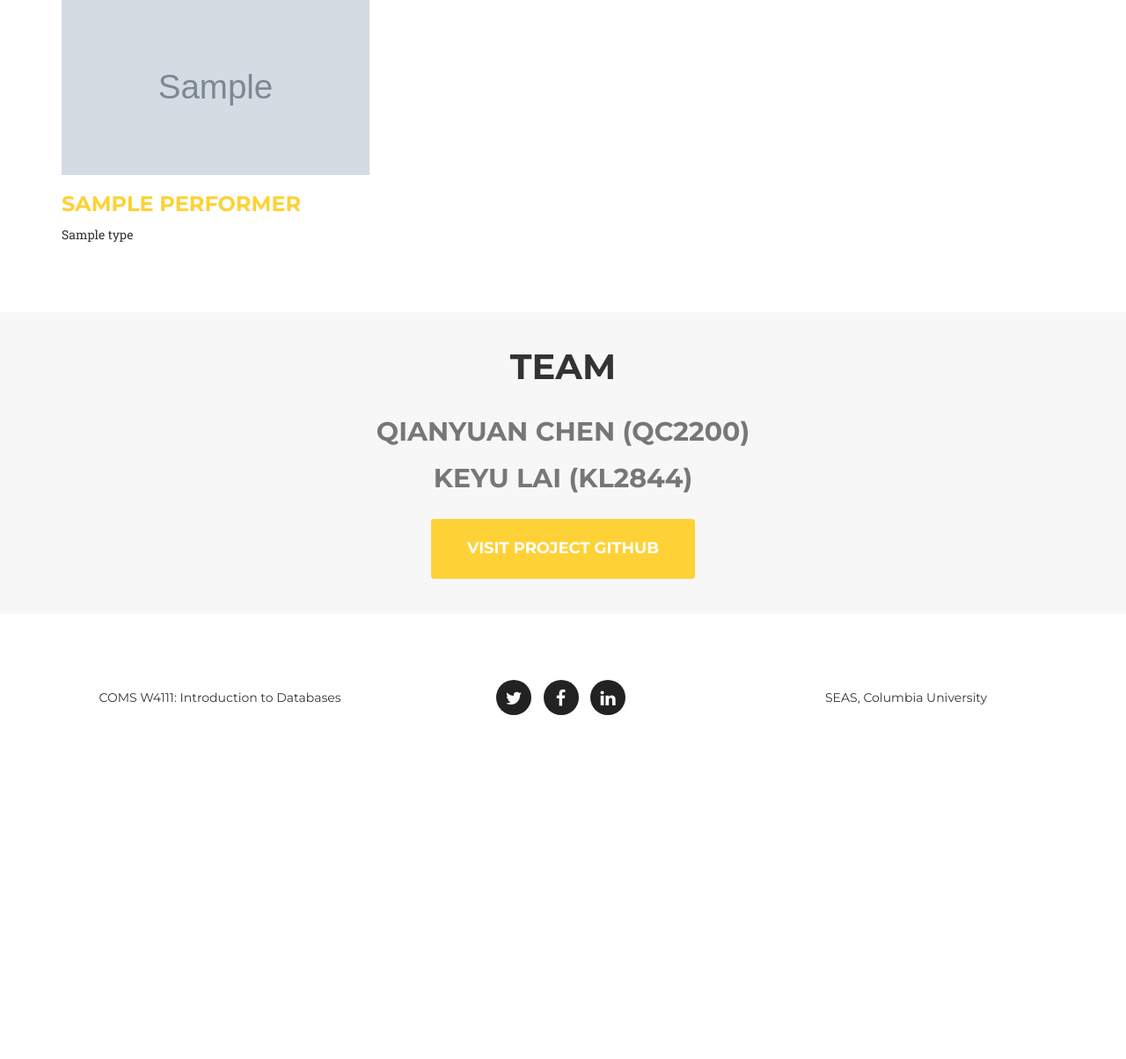
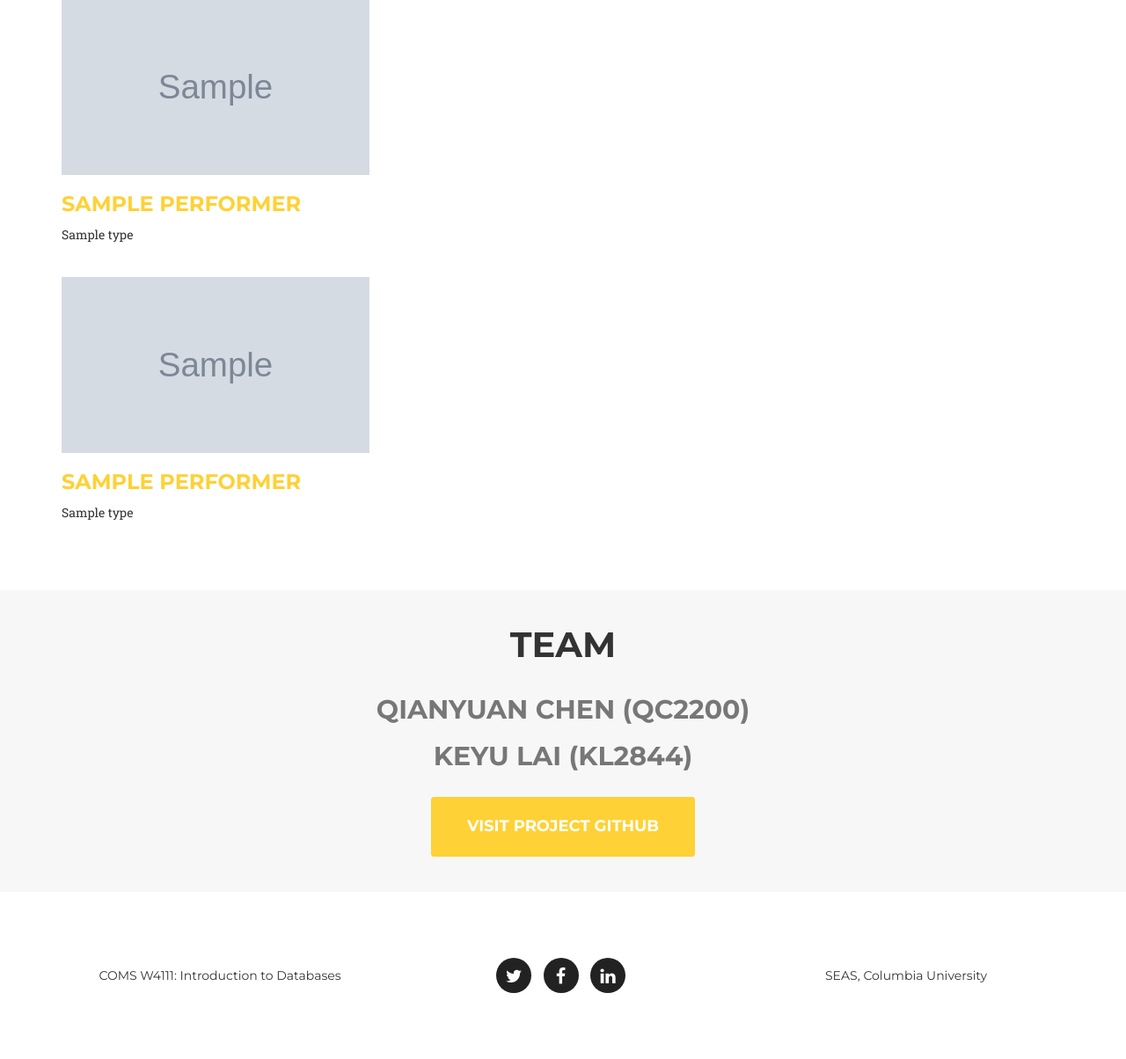
Before and after one commit to qychen/dbProj1_Eventorer, a Flask app: template website/templates/search.html in a window 1280 px wide. Shown: the part 2826-4030 px from the top of the page at 88% size. Before the commit the page ends 3639 px from the top, so only its background shows below. Run offline with Flask 2, Linux system fonts and the light colour scheme; the template is opened without the code that fills it: most values are stand-ins (such as "Sample title", 1, 10 or a date in 2020); grey boxes marked "Sample" are stand-in pictures; some libraries are stand-ins or nearby versions; some web fonts are replaced.

Commit message:
fix search

```diff
--- a/website/templates/search.html
+++ b/website/templates/search.html
@@ -206,7 +206,20 @@
 
             <!-- Projects Row -->
             <div class="row">
-                {% for performer in performers[3:] %}
+                {% for performer in performers[3:6] %}
+                    <div class="col-md-4 portfolio-item">
+                        <img style="width: 350px;height: 200px" class="img-responsive" src="{{performer.image}}" alt="">
+                        <h3>
+                            <a href="performer/{{performer.pid}}">{{performer.name}}</a>
+                        </h3>
+                        <p>{{performer.type}}</p>
+                    </div>
+                {% endfor %}
+            </div>
+
+            <!-- Projects Row -->
+            <div class="row">
+                {% for performer in performers[6:] %}
                     <div class="col-md-4 portfolio-item">
                         <img style="width: 350px;height: 200px" class="img-responsive" src="{{performer.image}}" alt="">
                         <h3>
```
